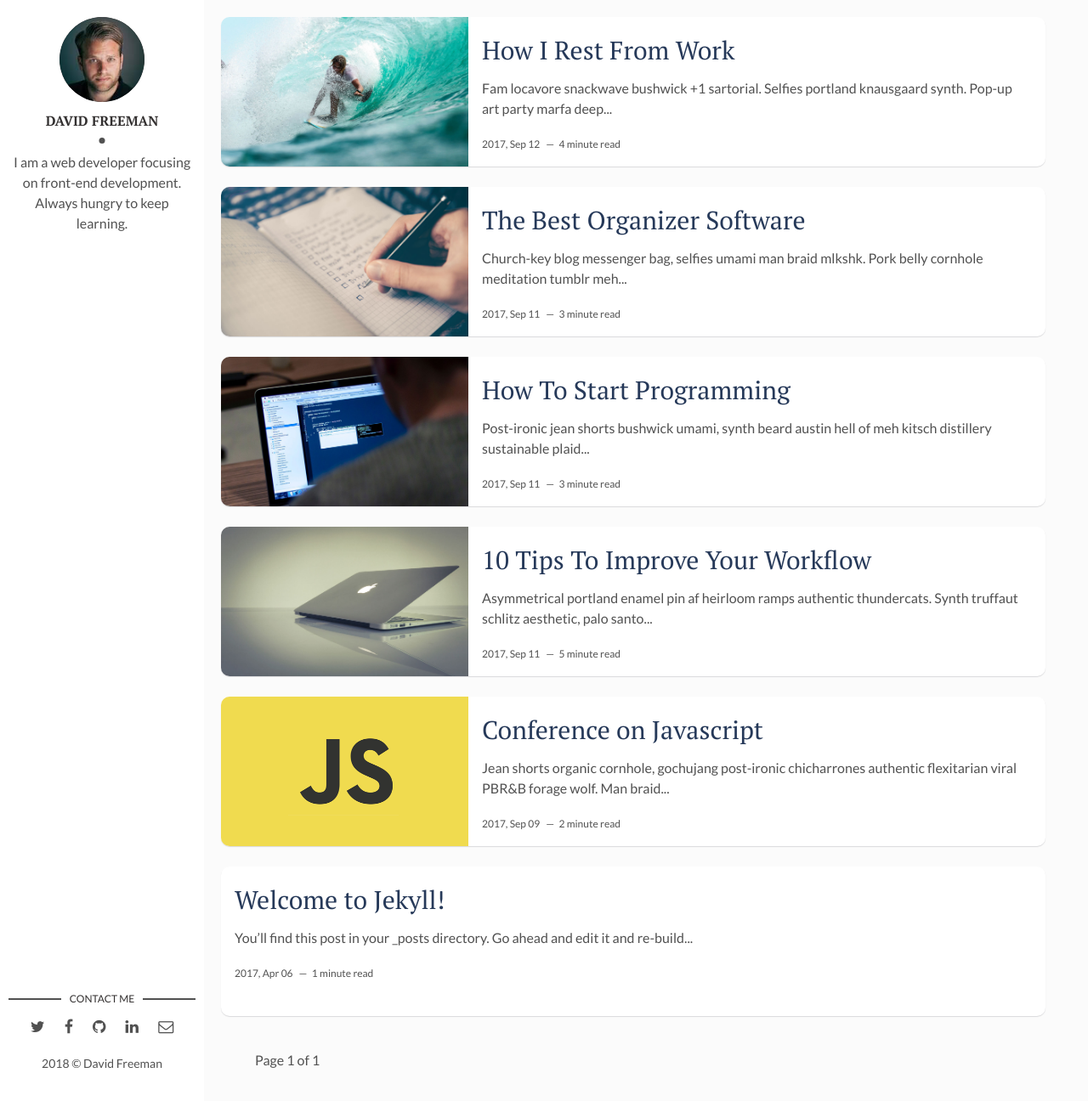
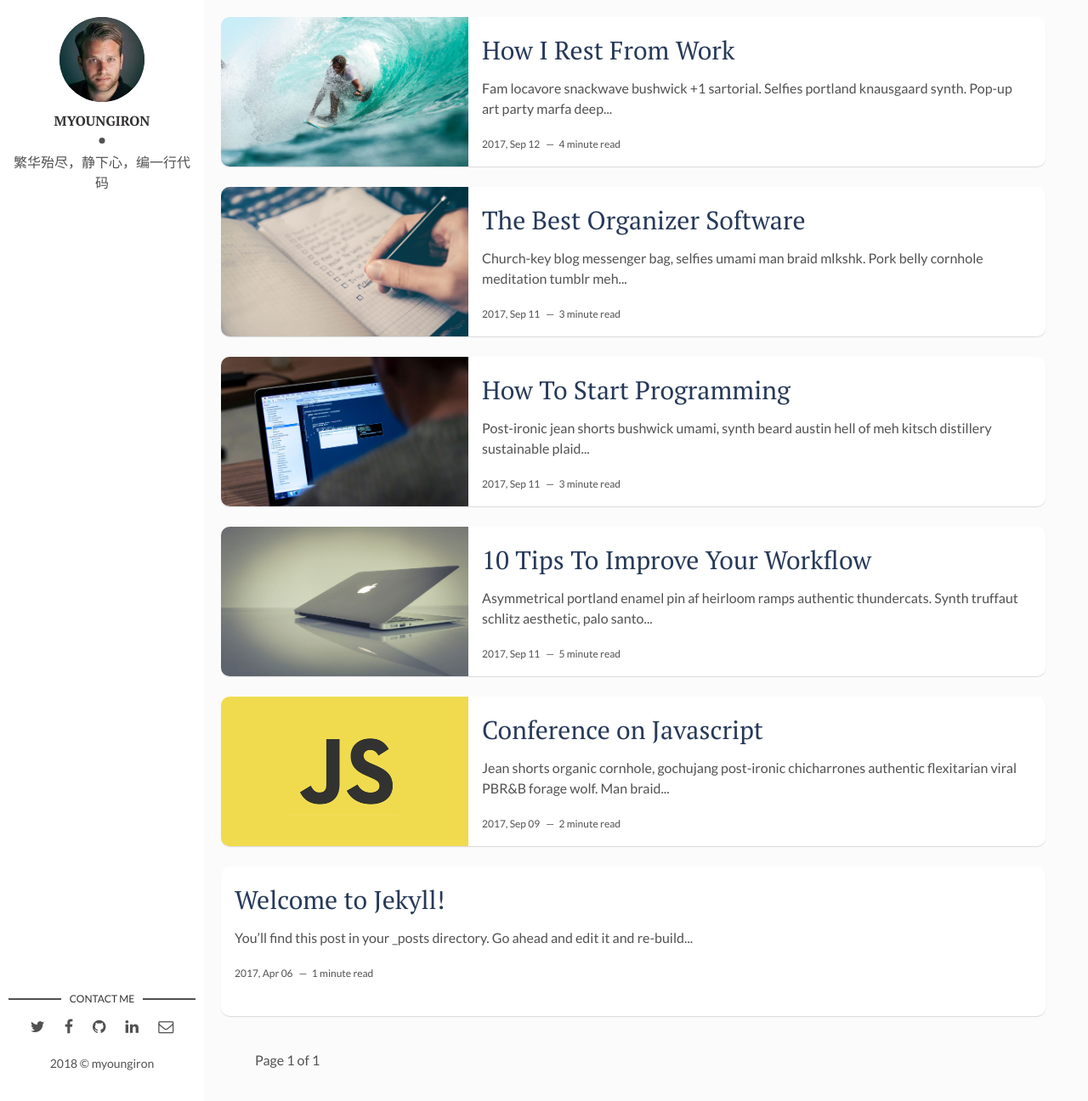
Before and after one commit to myoungiron/myoungiron.github.io, a Jekyll site: the page built from index.html, in a window 1280 px wide and 1296 px high. Shown: the whole window at 85% size. Built offline with Jekyll 4.4.1, drawn with Linux system fonts in a browser that asks for light colours; the list of posts is cut into pages by our own code.

Commit message:
Guozhao Yang
修改一下名字

```diff
--- a/_config.yml
+++ b/_config.yml
@@ -1,4 +1,4 @@
-title: Hello, world! I'm David Freeman
+title: Hello, world! I'm myoungiron
 description: > # this means to ignore newlines until "baseurl:"
   Write an awesome description for your new site here. You can edit this
   line in _config.yml. It will appear in your document head meta (for
@@ -9,14 +9,14 @@ url: "http://www.myoungiron.com" # the base hostname & protocol for your site, e
 site-twitter: #if your site has a twitter account, enter it here
 
 # Author Settings
-author: David Freeman # add your name
+author: myoungiron # add your name
 author-img: david-freeman.jpg # add your photo
-about-author: I am a web developer focusing on front-end development. Always hungry to keep learning. # add description
+about-author: 繁华殆尽，静下心，编一行代码 # add description
 twitter: # add your Twitter handle
 facebook: # add your Facebook handle
-github: artemsheludko # add your Github handle
+github: myoungiron # add your Github handle
 linkedin: # add your Linkedin handle
-email: # add your Email address
+email: guo12210109@foxmail.com # add your Email address
 
 # Disqus
 discus-identifier: mr-brown # add your discus identifier
```
